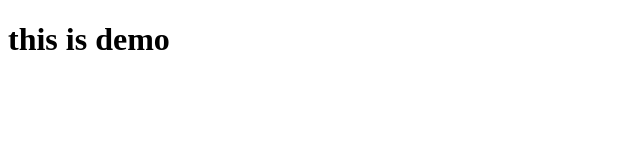
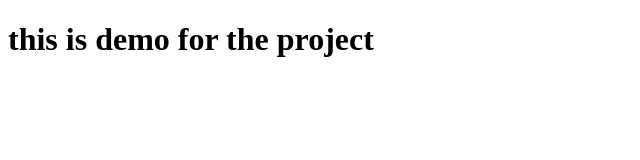
Before and after one commit to royayush2099/demo12099, a plain HTML site: page index.html in a window 1280 px wide. Shown: the whole page, without its empty margins (0-640 px from the left). Drawn offline with Linux system fonts and the light colour scheme.

Commit message:
first branch push

```diff
--- a/index.html
+++ b/index.html
@@ -4,6 +4,6 @@
     <title>Document</title>
 </head>
 <body>
-    <h1>this is demo</h1>
+    <h1>this is demo for the project</h1>
 </body>
 </html>
```
